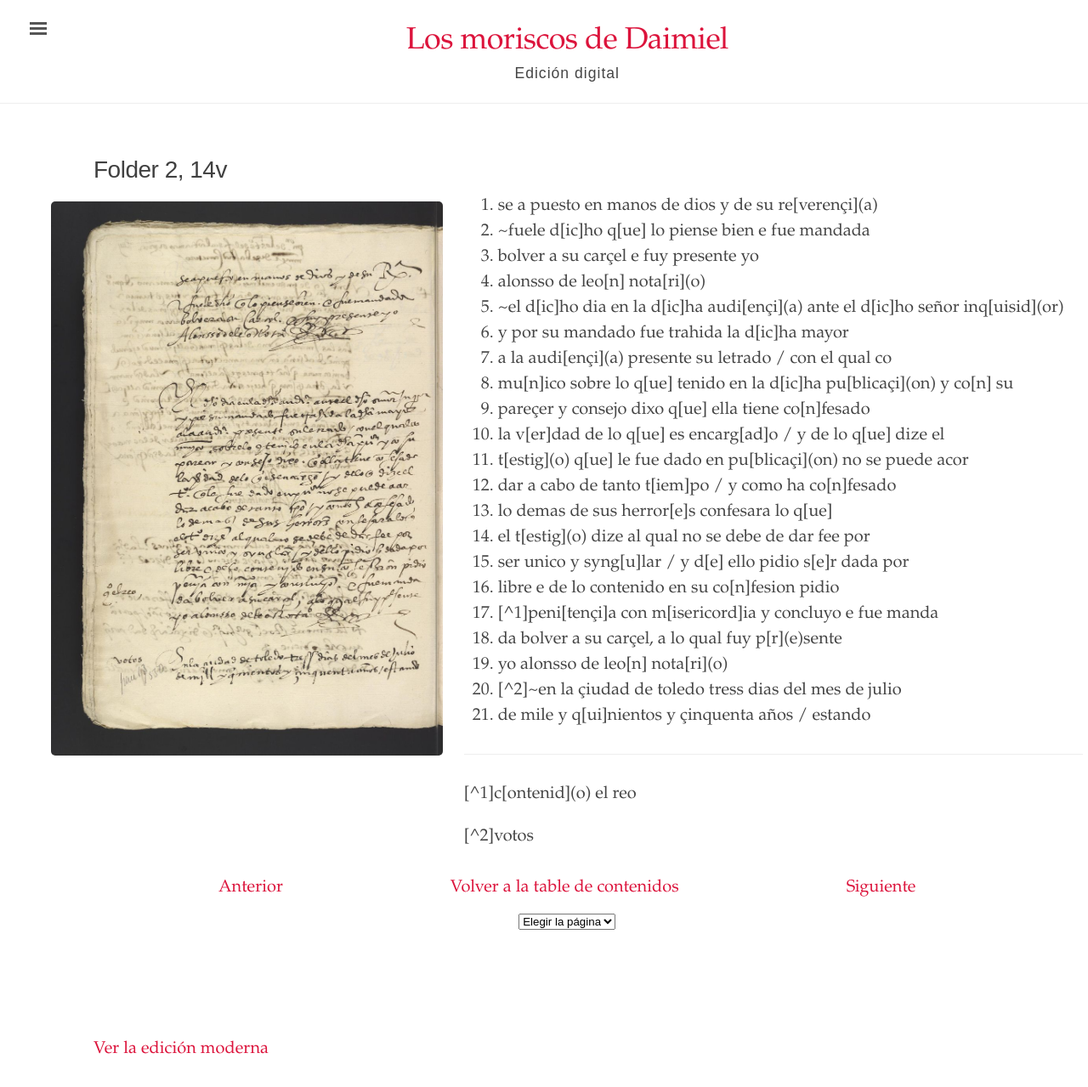
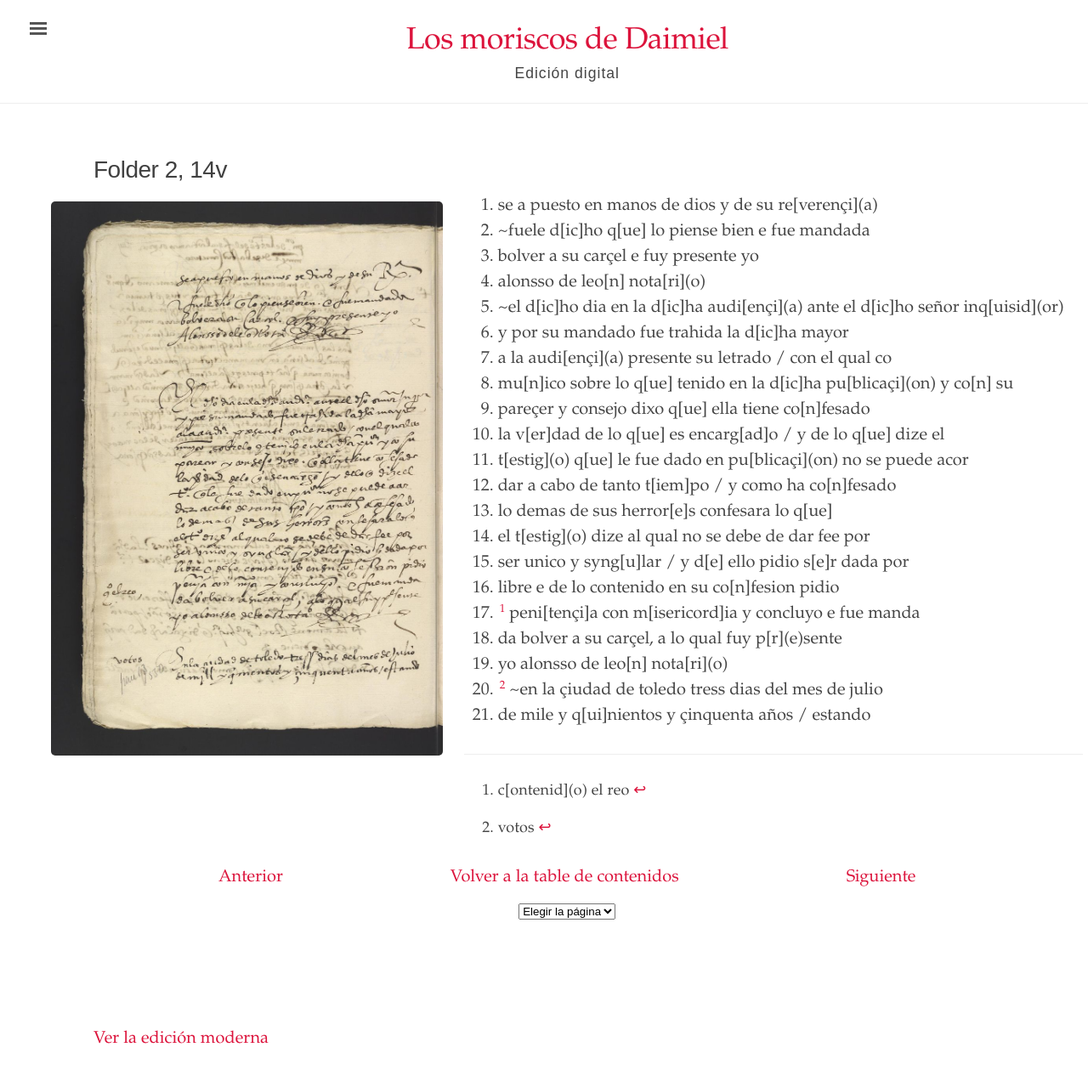
Before and after one commit to digbmc/moriscos-daimel, a Jekyll site: the page built from _texts/folder-2-14v.md, in a window 1280 px wide and 1329 px high. Shown: the top 1279 px of the window at 85% size. Built offline with Jekyll 4.4.1, drawn with Linux system fonts in a browser that asks for light colours.

Commit message:
Update folder-2-14v.md

```diff
--- a/_texts/folder-2-14v.md
+++ b/_texts/folder-2-14v.md
@@ -21,14 +21,14 @@ order: 28
 14. el t\[estig\](o) dize al qual no se debe de dar fee por
 15. ser unico y syng\[u\]lar / y d\[e\] ello pidio s\[e\]r dada por
 16. libre e de lo contenido en su co\[n\]fesion pidio
-17. [^1]peni\[tençi\]a con m\[isericord\]ia y concluyo e fue manda
+17. [^1] peni\[tençi\]a con m\[isericord\]ia y concluyo e fue manda
 18. da bolver a su carçel, a lo qual fuy p\[r\](e)sente
 19. yo alonsso de leo\[n\] nota\[ri\](o)
-20. [^2]~en la çiudad de toledo tress dias del mes de julio
+20. [^2] ~en la çiudad de toledo tress dias del mes de julio
 21. de mile y q\[ui\]nientos y çinquenta años / estando
 
 <hr>
 
-[^1]c\[ontenid\](o) el reo
+[^1]: c\[ontenid\](o) el reo
 
-[^2]votos
+[^2]: votos
```
